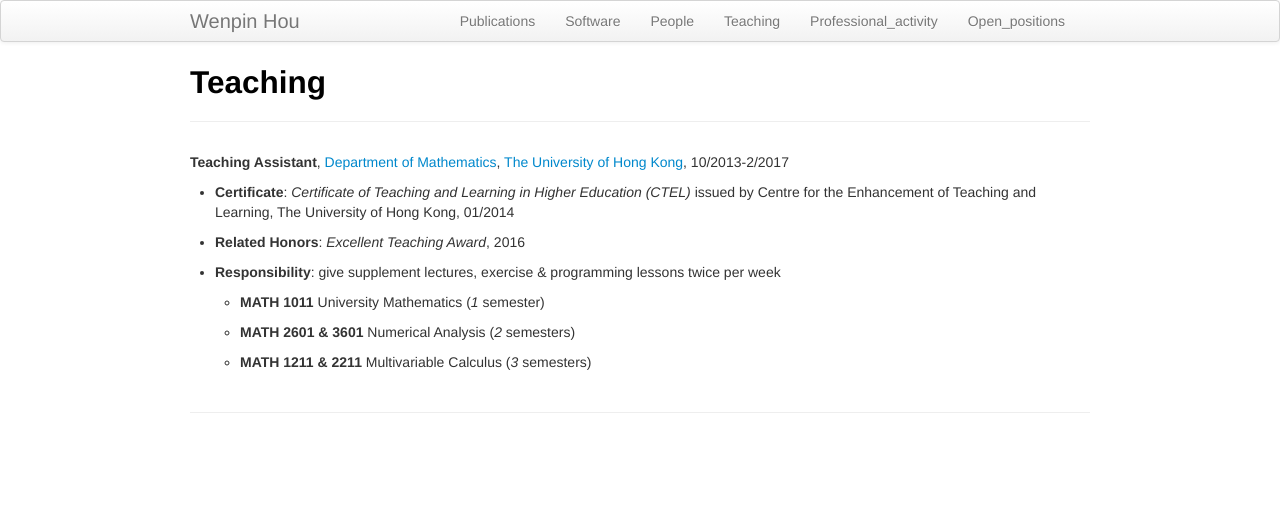
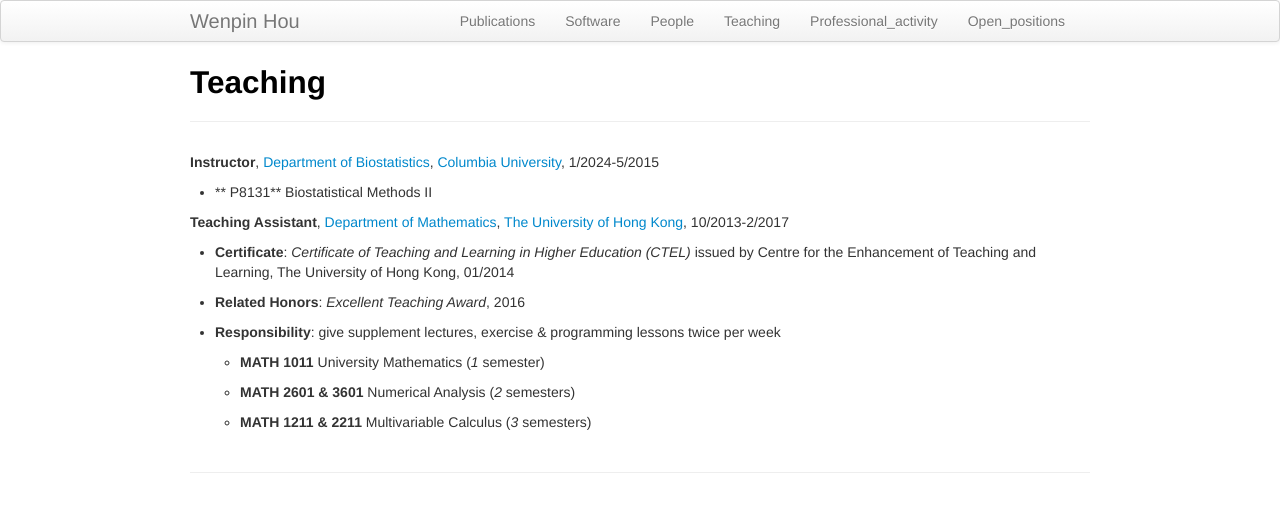
Before and after one commit to Winnie09/Wenpin_Hou, a Jekyll site: the page built from pages/teaching.md, in a window 1280 px wide. Shown: the top 512 px of the page. Built offline with Jekyll 4.4.1, drawn with Linux system fonts in a browser that asks for light colours.

Commit message:
update teaching

```diff
--- a/pages/teaching.md
+++ b/pages/teaching.md
@@ -2,6 +2,11 @@
 layout: page
 title: Teaching
 ---
+
+**Instructor**, [Department of Biostatistics](https://www.publichealth.columbia.edu/academics/departments/biostatistics), [Columbia University](https://www.columbia.edu/), 1/2024-5/2015
+
+   * ** P8131** Biostatistical Methods II
+
 
 **Teaching Assistant**, [Department of Mathematics](https://hkumath.hku.hk/web/index.php), [The University of Hong Kong](https://www.hku.hk/), 10/2013-2/2017
 
```
